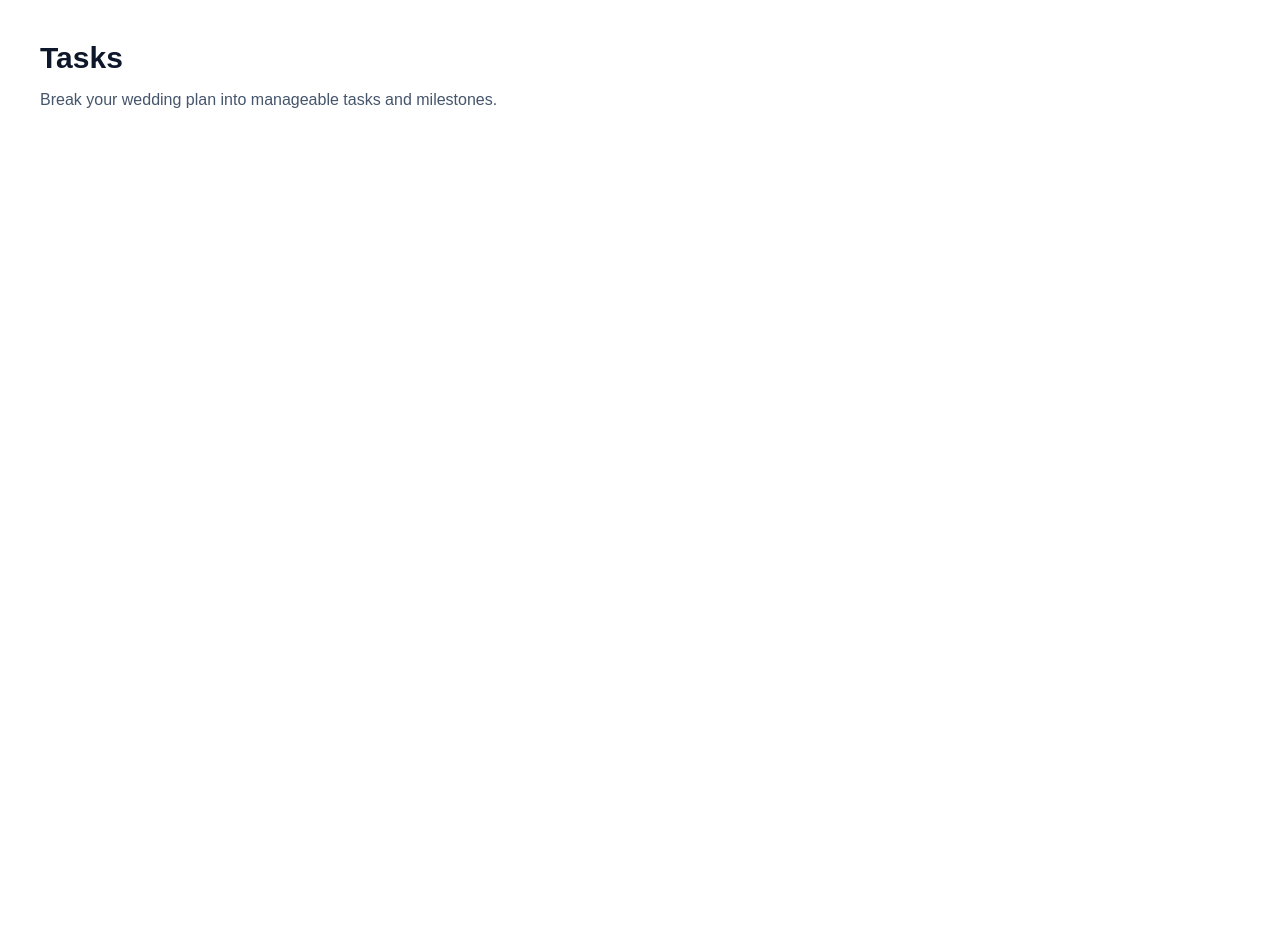
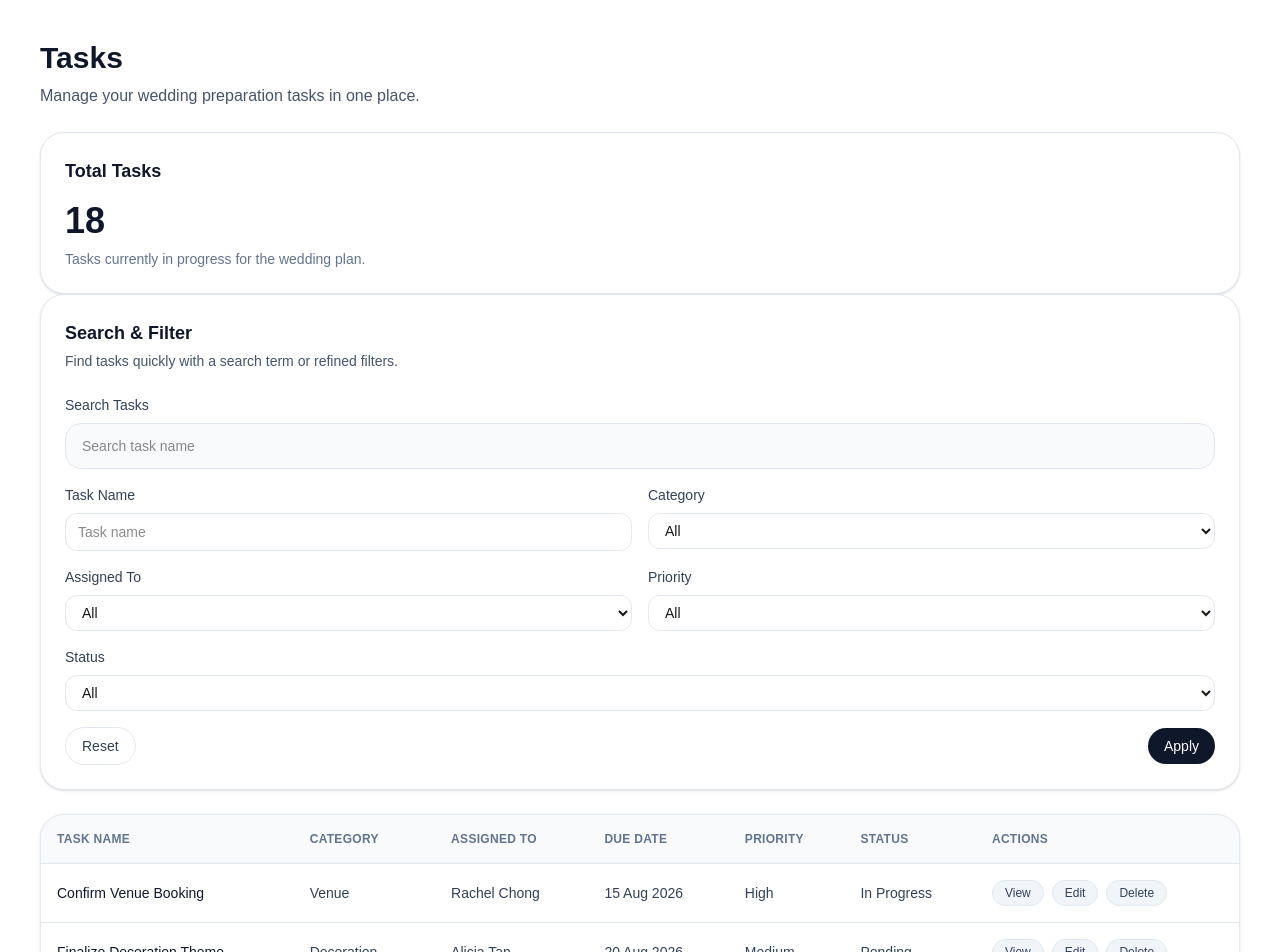
Before and after one commit to RCEventPlanner/WeddingPlanningOS, a Next.js app: page /tasks in a window 1280 px wide. Shown: the top 952 px of the page. Before the commit the page ends 800 px from the top, so only its background shows below. Built offline with nearby package versions, Linux system fonts and the light colour scheme.

Commit message:
Add task management overview foundation

```diff
--- a/app/tasks/page.tsx
+++ b/app/tasks/page.tsx
@@ -1,10 +1,22 @@
+import { TaskSummary } from "../../components/TaskSummary";
+import { TaskFilter } from "../../components/TaskFilter";
+import { TaskTable } from "../../components/TaskTable";
+
 export default function TasksPage() {
   return (
     <div className="p-8 sm:p-10">
-      <h1 className="text-3xl font-semibold text-slate-900">Tasks</h1>
-      <p className="mt-3 text-slate-600">
-        Break your wedding plan into manageable tasks and milestones.
-      </p>
+      <div className="flex flex-col gap-4 sm:flex-row sm:items-center sm:justify-between">
+        <div>
+          <h1 className="text-3xl font-semibold text-slate-900">Tasks</h1>
+          <p className="mt-2 text-slate-600">
+            Manage your wedding preparation tasks in one place.
+          </p>
+        </div>
+      </div>
+
+      <TaskSummary />
+      <TaskFilter />
+      <TaskTable />
     </div>
   );
 }
--- /dev/null
+++ b/components/TaskFilter.tsx
@@ -0,0 +1,80 @@
+const categoryOptions = ["All", "Venue", "Decoration", "Photography", "Planning"];
+const assignedOptions = ["All", "Rachel Chong", "Alicia Tan", "Evan Lim"];
+const priorityOptions = ["All", "High", "Medium", "Low"];
+const statusOptions = ["All", "In Progress", "Completed", "Pending"];
+
+export function TaskFilter() {
+  return (
+    <section className="rounded-3xl border border-slate-200 bg-white p-6 shadow-sm">
+      <div className="mb-6">
+        <h2 className="text-lg font-semibold text-slate-900">Search & Filter</h2>
+        <p className="mt-1 text-sm text-slate-600">
+          Find tasks quickly with a search term or refined filters.
+        </p>
+      </div>
+
+      <div className="space-y-4">
+        <div>
+          <label className="mb-2 block text-sm font-medium text-slate-700">Search Tasks</label>
+          <input
+            type="text"
+            placeholder="Search task name"
+            className="w-full rounded-2xl border border-slate-200 bg-slate-50 px-4 py-3 text-sm outline-none focus:border-rose-400 focus:bg-white"
+          />
+        </div>
+
+        <div className="grid gap-4 md:grid-cols-2">
+          <div>
+            <label className="mb-2 block text-sm font-medium text-slate-700">Task Name</label>
+            <input
+              type="text"
+              placeholder="Task name"
+              className="w-full rounded-xl border border-slate-200 px-3 py-2 text-sm outline-none focus:border-rose-400"
+            />
+          </div>
+          <div>
+            <label className="mb-2 block text-sm font-medium text-slate-700">Category</label>
+            <select className="w-full rounded-xl border border-slate-200 px-3 py-2 text-sm outline-none focus:border-rose-400" defaultValue="All">
+              {categoryOptions.map((option) => (
+                <option key={option} value={option}>{option}</option>
+              ))}
+            </select>
+          </div>
+          <div>
+            <label className="mb-2 block text-sm font-medium text-slate-700">Assigned To</label>
+            <select className="w-full rounded-xl border border-slate-200 px-3 py-2 text-sm outline-none focus:border-rose-400" defaultValue="All">
+              {assignedOptions.map((option) => (
+                <option key={option} value={option}>{option}</option>
+              ))}
+            </select>
+          </div>
+          <div>
+            <label className="mb-2 block text-sm font-medium text-slate-700">Priority</label>
+            <select className="w-full rounded-xl border border-slate-200 px-3 py-2 text-sm outline-none focus:border-rose-400" defaultValue="All">
+              {priorityOptions.map((option) => (
+                <option key={option} value={option}>{option}</option>
+              ))}
+            </select>
+          </div>
+          <div className="md:col-span-2">
+            <label className="mb-2 block text-sm font-medium text-slate-700">Status</label>
+            <select className="w-full rounded-xl border border-slate-200 px-3 py-2 text-sm outline-none focus:border-rose-400" defaultValue="All">
+              {statusOptions.map((option) => (
+                <option key={option} value={option}>{option}</option>
+              ))}
+            </select>
+          </div>
+        </div>
+
+        <div className="mt-4 flex flex-col gap-3 sm:flex-row sm:items-center sm:justify-between">
+          <button className="w-full rounded-full border border-slate-200 bg-white px-4 py-2 text-sm font-medium text-slate-700 transition hover:border-slate-300 sm:w-auto">
+            Reset
+          </button>
+          <button className="w-full rounded-full bg-slate-900 px-4 py-2 text-sm font-medium text-white transition hover:bg-slate-700 sm:w-auto">
+            Apply
+          </button>
+        </div>
+      </div>
+    </section>
+  );
+}
--- /dev/null
+++ b/components/TaskSummary.tsx
@@ -0,0 +1,13 @@
+export function TaskSummary() {
+  const totalTasks = 18;
+
+  return (
+    <section className="mt-6 rounded-3xl border border-slate-200 bg-white p-6 shadow-sm">
+      <div>
+        <h2 className="text-lg font-semibold text-slate-900">Total Tasks</h2>
+        <p className="mt-4 text-4xl font-semibold text-slate-900">{totalTasks}</p>
+        <p className="mt-2 text-sm text-slate-500">Tasks currently in progress for the wedding plan.</p>
+      </div>
+    </section>
+  );
+}
--- /dev/null
+++ b/components/TaskTable.tsx
@@ -0,0 +1,78 @@
+type TaskRow = {
+  taskName: string;
+  category: string;
+  assignedTo: string;
+  dueDate: string;
+  priority: string;
+  status: string;
+};
+
+const taskRows: TaskRow[] = [
+  {
+    taskName: "Confirm Venue Booking",
+    category: "Venue",
+    assignedTo: "Rachel Chong",
+    dueDate: "15 Aug 2026",
+    priority: "High",
+    status: "In Progress",
+  },
+  {
+    taskName: "Finalize Decoration Theme",
+    category: "Decoration",
+    assignedTo: "Alicia Tan",
+    dueDate: "20 Aug 2026",
+    priority: "Medium",
+    status: "Pending",
+  },
+  {
+    taskName: "Confirm Photographer",
+    category: "Photography",
+    assignedTo: "Evan Lim",
+    dueDate: "10 Aug 2026",
+    priority: "High",
+    status: "Completed",
+  },
+];
+
+export function TaskTable() {
+  return (
+    <section className="mt-6 overflow-x-auto rounded-3xl border border-slate-200 bg-white shadow-sm">
+      <table className="min-w-full divide-y divide-slate-200 text-sm">
+        <thead className="bg-slate-50 text-left text-xs uppercase tracking-wide text-slate-500">
+          <tr>
+            <th className="px-4 py-4">Task Name</th>
+            <th className="px-4 py-4">Category</th>
+            <th className="px-4 py-4">Assigned To</th>
+            <th className="px-4 py-4">Due Date</th>
+            <th className="px-4 py-4">Priority</th>
+            <th className="px-4 py-4">Status</th>
+            <th className="px-4 py-4">Actions</th>
+          </tr>
+        </thead>
+        <tbody className="divide-y divide-slate-200 bg-white">
+          {taskRows.map((row) => (
+            <tr key={row.taskName} className="hover:bg-slate-50">
+              <td className="px-4 py-4 font-medium text-slate-900">{row.taskName}</td>
+              <td className="px-4 py-4 text-slate-700">{row.category}</td>
+              <td className="px-4 py-4 text-slate-700">{row.assignedTo}</td>
+              <td className="px-4 py-4 text-slate-700">{row.dueDate}</td>
+              <td className="px-4 py-4 text-slate-700">{row.priority}</td>
+              <td className="px-4 py-4 text-slate-700">{row.status}</td>
+              <td className="px-4 py-4 space-x-2 whitespace-nowrap">
+                <button className="rounded-full border border-slate-200 bg-slate-100 px-3 py-1 text-xs font-medium text-slate-700 transition hover:bg-slate-200">
+                  View
+                </button>
+                <button className="rounded-full border border-slate-200 bg-slate-100 px-3 py-1 text-xs font-medium text-slate-700 transition hover:bg-slate-200">
+                  Edit
+                </button>
+                <button className="rounded-full border border-slate-200 bg-slate-100 px-3 py-1 text-xs font-medium text-slate-700 transition hover:bg-slate-200">
+                  Delete
+                </button>
+              </td>
+            </tr>
+          ))}
+        </tbody>
+      </table>
+    </section>
+  );
+}
```
Also changed, not shown: 2 other files (tests, documents, lock files or other folders).
